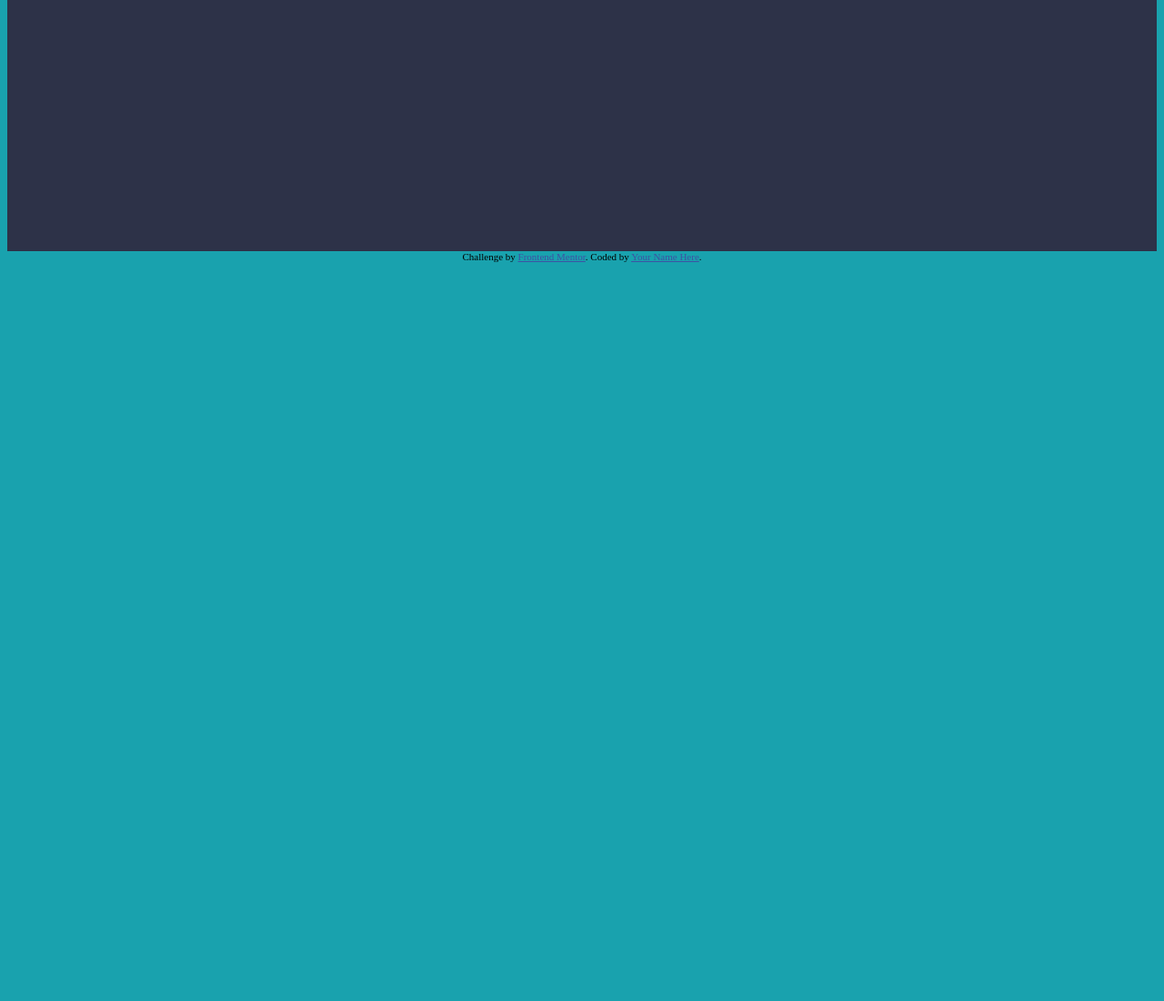
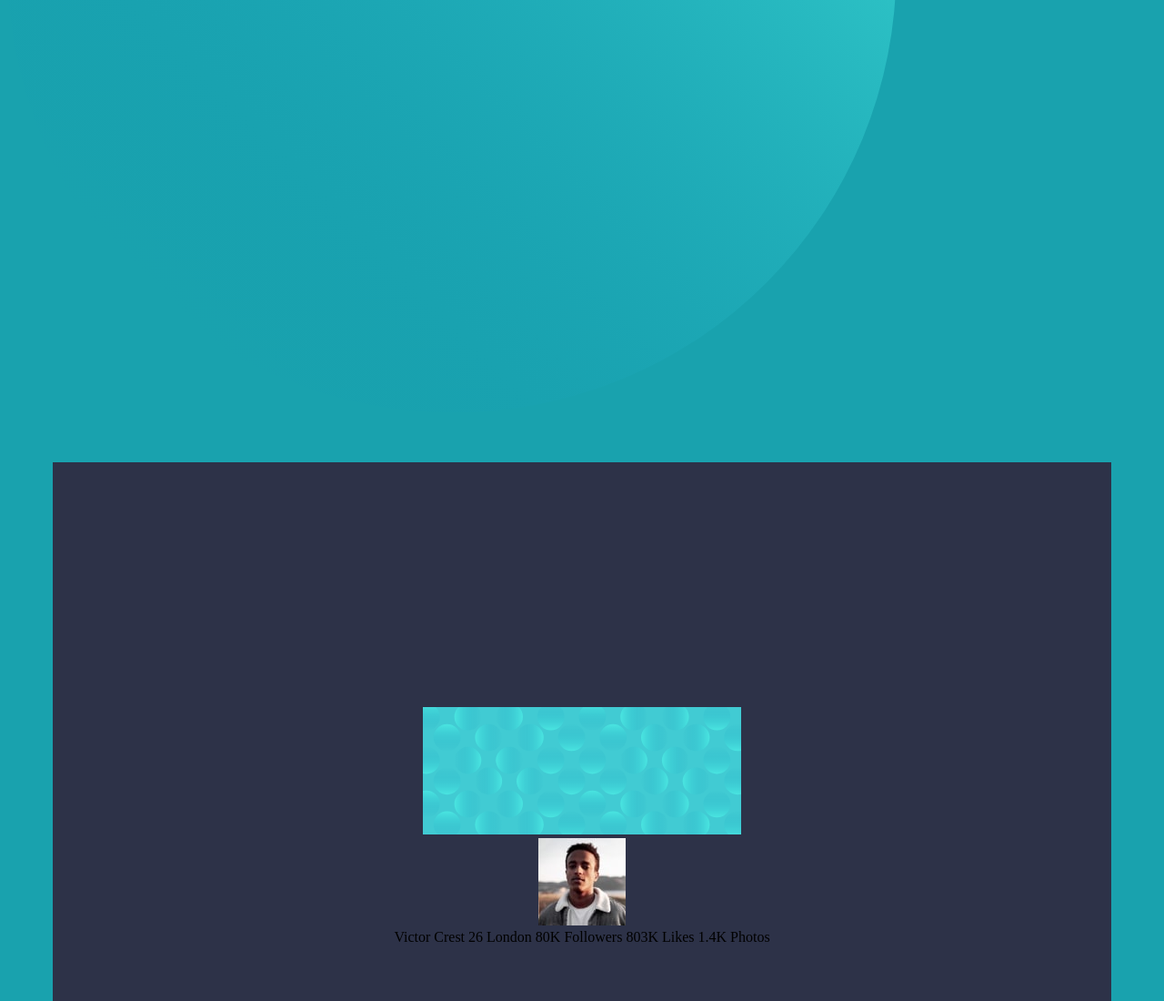
Before and after one commit to deepak-07/Frontend-mentor-challenges, a plain HTML site: page Profile-Card-Component/index.html in a window 1280 px wide. Shown: the part 532-1632 px from the top of the page at 91% size. Before the commit the page ends 828 px from the top, so only its background shows below. Drawn offline with Linux system fonts and the light colour scheme.

Commit message:
feat: svg and images added

```diff
--- a/Profile-Card-Component/index.html
+++ b/Profile-Card-Component/index.html
@@ -25,21 +25,29 @@
 </head>
 
 <body>
+    <div class="container">
+        <img src="/images/bg-pattern-top.svg" alt="">
+
 
         <div class="profile-card">
             <div class="upper">
+                <img src="/images/bg-pattern-card.svg" alt="">
+            </div>
+            <div class="img">
+                <img src="/images/image-victor.jpg" alt="">
+            </div>
+            <div class="lower">
 
-        </div>
-
-        <div class="lower">
 
                 Victor Crest 26 London 80K Followers 803K Likes 1.4K Photos
 
             </div>
 
         </div>
+        <img src="/images/bg-pattern-bottom.svg" alt="">
         <div class="attribution">
-        Challenge by <a href="https://www.frontendmentor.io?ref=challenge" target="_blank">Frontend Mentor</a>. Coded by <a href="#">Your Name Here</a>.
+            Challenge by <a href="https://www.frontendmentor.io?ref=challenge" target="_blank">Frontend Mentor</a>. Coded by <a href="#">Deepak Yadav</a>.
+        </div>
     </div>
 </body>
 
--- a/Profile-Card-Component/style.css
+++ b/Profile-Card-Component/style.css
@@ -8,4 +8,6 @@ body {
     min-height: 100vh;
     justify-content: center;
     align-items: center;
+    margin: 50px 50px;
+    flex-direction: column;
 }
```
Lines whose indentation alone changed are shown as unchanged.
